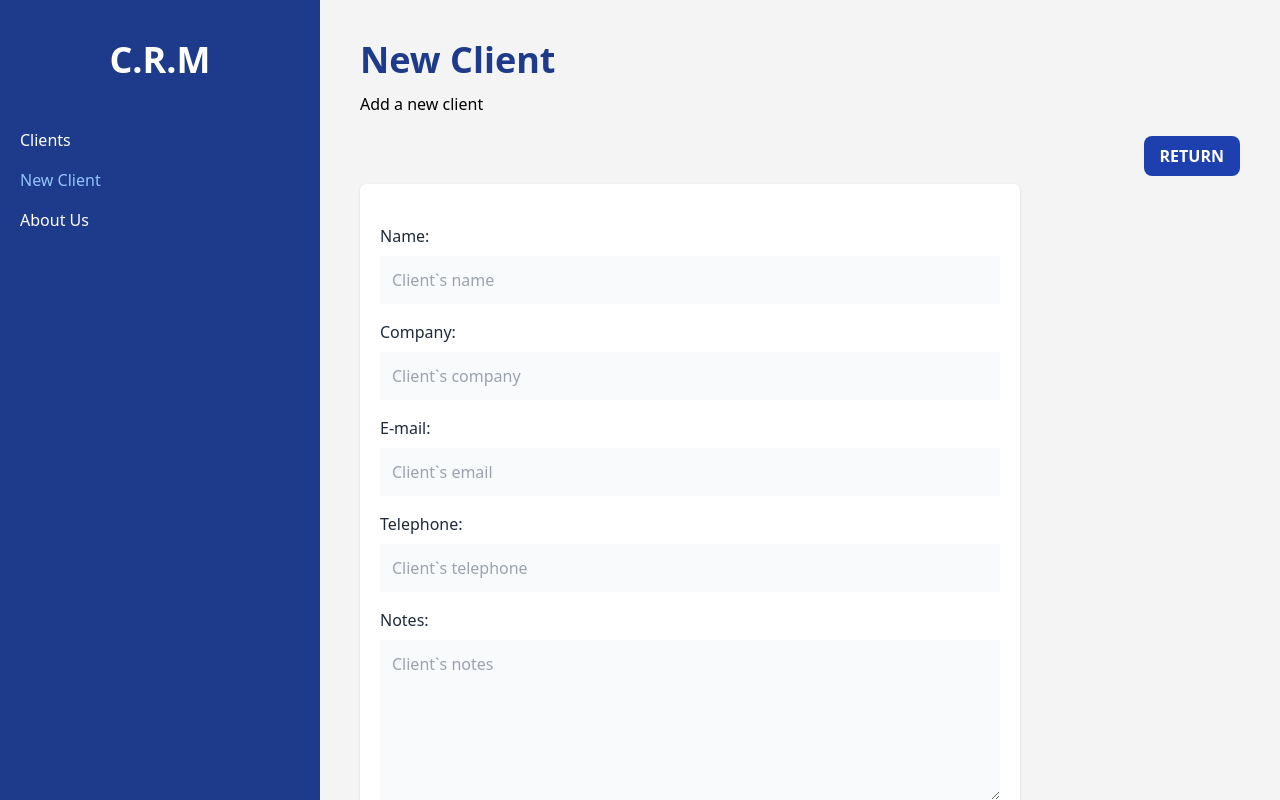
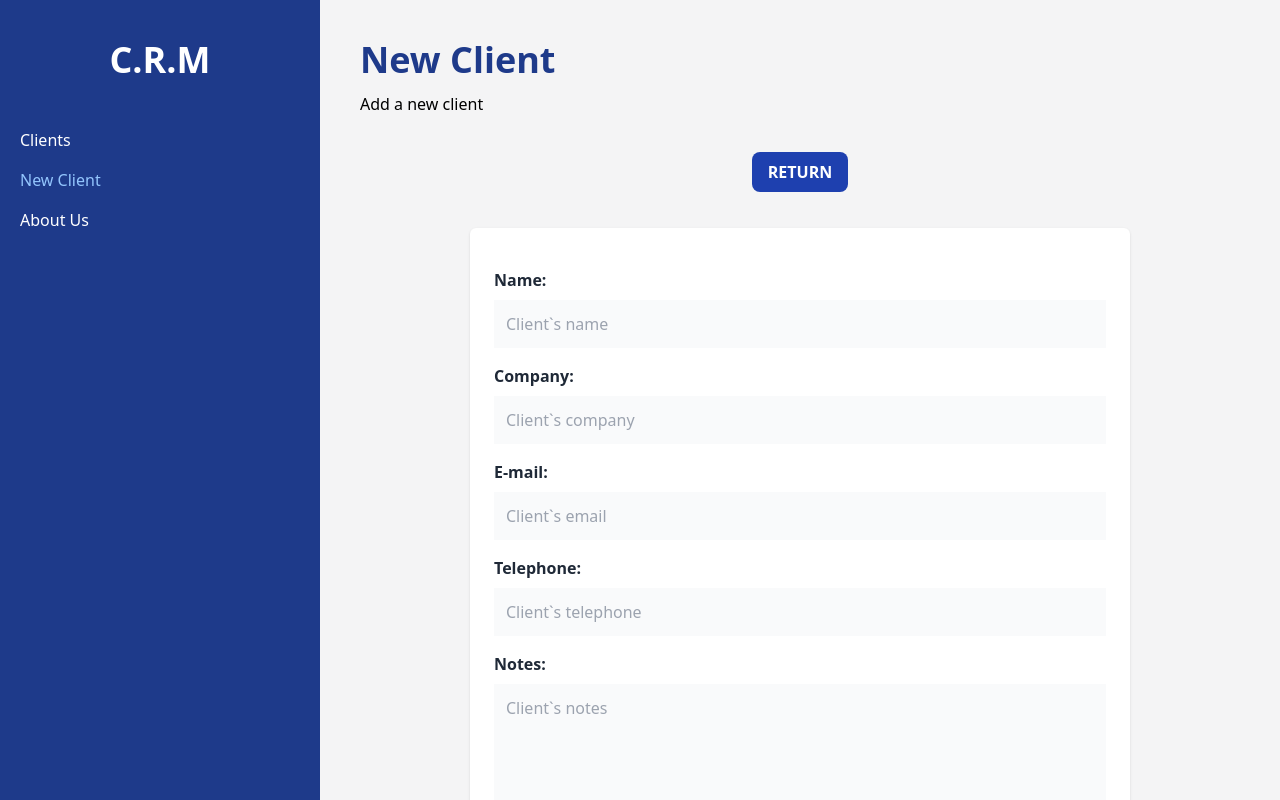
Before and after one commit to BrianC9/crm-react, a React (Vite) app: page /newclient in a window 1280 px wide. Built offline with nearby package versions, Linux system fonts and the light colour scheme.

Commit message:
add formvalidation

```diff
--- a/src/components/ClientRow.jsx
+++ b/src/components/ClientRow.jsx
@@ -21,7 +21,7 @@ function ClientRow({client}) {
 
       <button
         type="button"
-        class="text-white bg-gradient-to-r from-red-400 via-red-500 to-red-600 hover:bg-gradient-to-br hover:ring-4 hover:outline-none hover:ring-red-300 dark:hover:ring-red-800 font-medium rounded-lg text-sm px-5 py-2.5 text-center ">
+        className="text-white bg-gradient-to-r from-red-400 via-red-500 to-red-600 hover:bg-gradient-to-br hover:ring-4 hover:outline-none hover:ring-red-300 dark:hover:ring-red-800 font-medium rounded-lg text-sm px-5 py-2.5 text-center ">
         Delete
       </button>
 
--- a/src/components/FieldsNewClient.jsx
+++ b/src/components/FieldsNewClient.jsx
@@ -3,7 +3,7 @@ const FieldsNewClient = ({cliente}) => {
         <>
             <div className="mb-4">
                 <label
-                    className="text-gray-800"
+                    className="text-gray-800 font-bold"
                     htmlFor="name"
                 >Name:</label>
                 <input
@@ -16,7 +16,7 @@ const FieldsNewClient = ({cliente}) => {
             </div>
             <div className="mb-4">
                 <label
-                    className="text-gray-800"
+                    className="text-gray-800 font-bold"
                     htmlFor="company"
                 >Company:</label>
                 <input
@@ -30,7 +30,7 @@ const FieldsNewClient = ({cliente}) => {
 
             <div className="mb-4">
                 <label
-                    className="text-gray-800"
+                    className="text-gray-800 font-bold"
                     htmlFor="email"
                 >E-mail:</label>
                 <input
@@ -44,7 +44,7 @@ const FieldsNewClient = ({cliente}) => {
 
             <div className="mb-4">
                 <label
-                    className="text-gray-800"
+                    className="text-gray-800 font-bold"
                     htmlFor="telephone"
                 >Telephone:</label>
                 <input
@@ -58,7 +58,7 @@ const FieldsNewClient = ({cliente}) => {
 
             <div className="mb-4">
                 <label
-                    className="text-gray-800"
+                    className="text-gray-800 font-bold"
                     htmlFor="notes"
                 >Notes:</label>
                 <textarea
--- a/src/components/Layout.jsx
+++ b/src/components/Layout.jsx
@@ -1,7 +1,6 @@
 import {Outlet, Link, useLocation} from 'react-router-dom'
 function Layout() {
   const location = useLocation();
-  console.log(location)
   return (
 <header className='md:flex md:min-h-screen'>
     <div className='md:w-1/4 bg-blue-900 px-5 py-10'>
--- a/src/pages/Index.jsx
+++ b/src/pages/Index.jsx
@@ -42,7 +42,6 @@ return clients;
 }
 function Index() {
   const clients= useLoaderData()
-  console.log(clients);
 
 
   return (
--- a/src/pages/NewClient.jsx
+++ b/src/pages/NewClient.jsx
@@ -1,35 +1,55 @@
-import {useNavigate, Form} from 'react-router-dom'
+import {useNavigate, Form, useActionData} from 'react-router-dom'
 import FieldsNewClient from '../components/FieldsNewClient'
+import ErrorForm from '../components/ErrorForm'
 
 export async function action({request}){
   console.log("Submit al formulario")
 
   const formData = await request.formData()
-  const datos = Object.fromEntries(formData)
 
-  console.log(datos)
+  const rawData = Object.fromEntries(formData)
+  let curatedData = {};
+  for (const [key,value] of Object.entries(rawData)) {
+    Object.assign(curatedData, {[key]:value.trim()})
+  }
+
+
+  //Validación
+
+  const errors = []
+  if(Object.values(curatedData).includes('')){
+    errors.push("All the fields are required")
+  }
+
+  // Retornar datos si hay errores
+  if(Object.keys(errors).length){
+    return errors
+  }
 
 }
 
 function NewClient() {
 
   const navigate = useNavigate()
+  const actionData = useActionData()
 
   return (
     <>
     <h1 className='text-4xl text-blue-900 font-black'>New Client</h1>
     <p className="my-3">Add a new client</p>
-    <div className='flex justify-end'>
-
+    <div className='flex justify-center'>
       <button
-        className='font-bold uppercase bg-blue-800 text-white px-4 py-2 rounded-lg my-2'
+        className='font-bold uppercase bg-blue-800 text-white  px-4 py-2 rounded-lg my-6 mb-9'
         onClick={()=> navigate('/')}
       >
         Return
       </button>
+    </div>
 
-    </div>
-    <div className='bg-white shadow rounded-md md:w-3/4 px-5 p-10'>
+    <div className='bg-white shadow rounded-md mx-auto md:w-3/4 px-6 p-10'>
+
+      {actionData?.length && actionData.map((error, i)=>(<ErrorForm key={i} >{error}</ErrorForm>))}
+
       <Form
         method='post'
         action={action}
```
